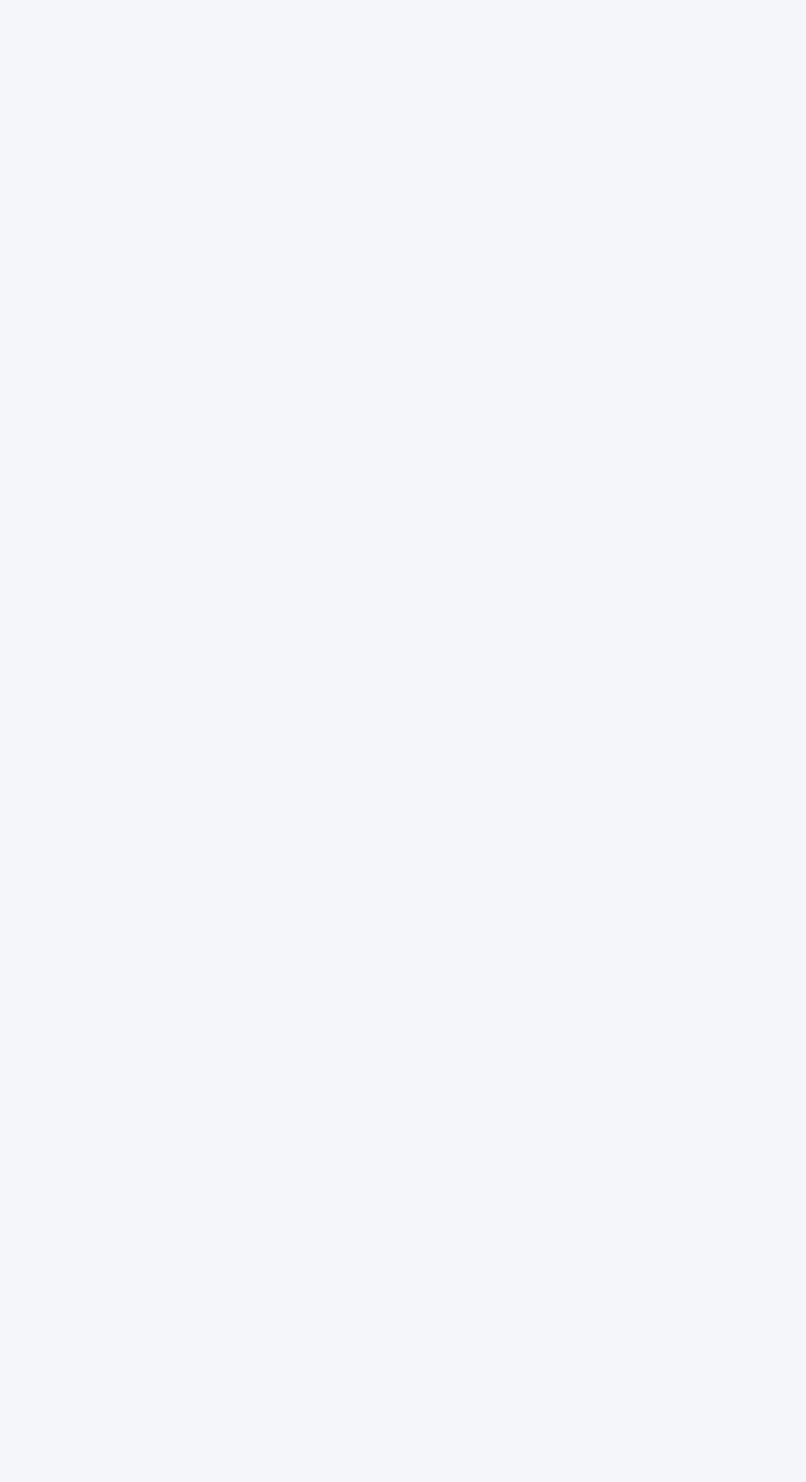
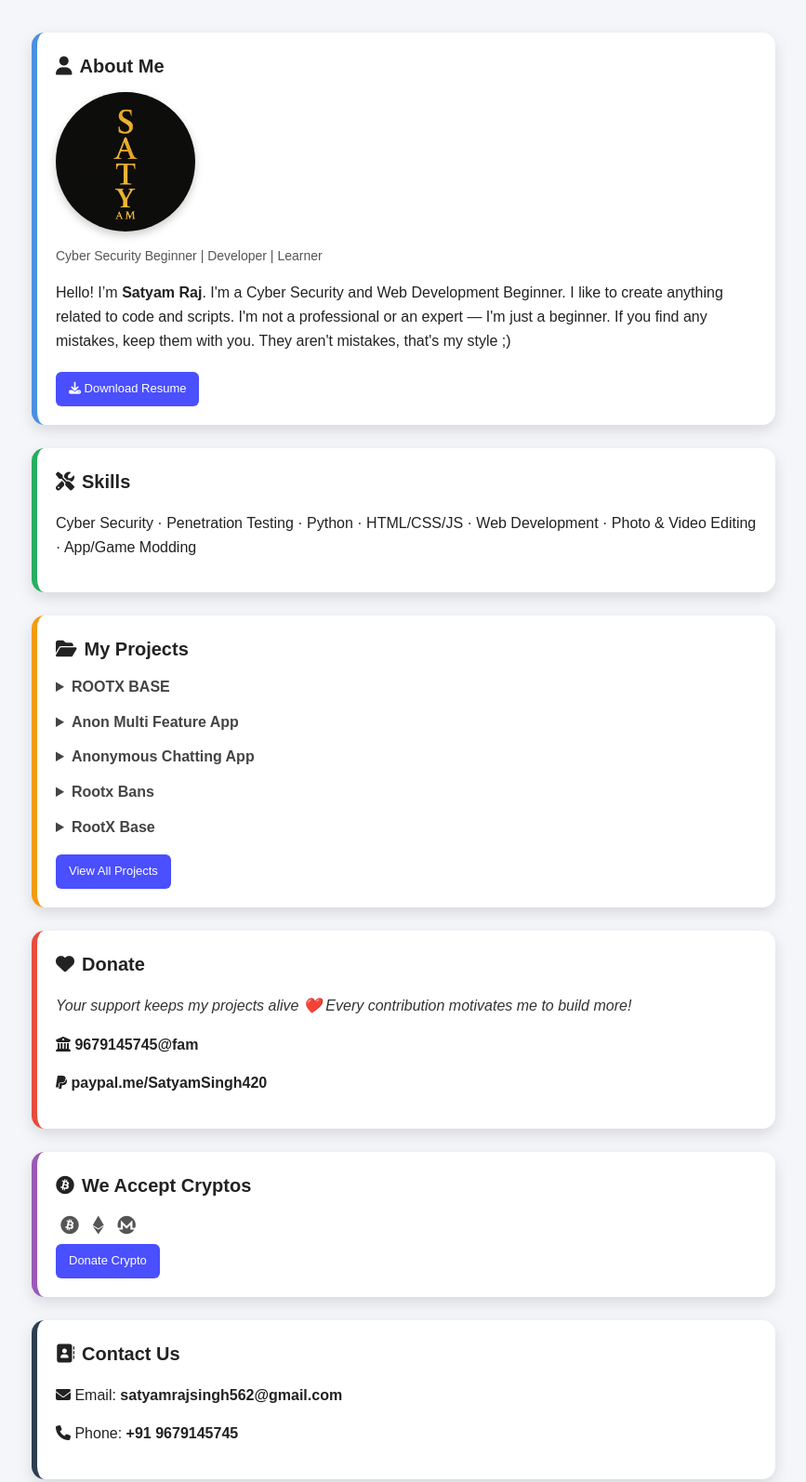
Before and after one commit to satyam-raj-india/Satyam-Raj, a plain HTML site: page index.html in a window 1280 px wide. Shown: the top 1594 px of the page at 93% size, without its empty margins (206-1073 px from the left). Before the commit the page ends 800 px from the top, so only its background shows below. Drawn offline with Linux system fonts and the light colour scheme.

Commit message:
index.html

```diff
--- a/index.html
+++ b/index.html
@@ -6,18 +6,32 @@
   <meta name="viewport" content="width=device-width, initial-scale=1.0">
   <title>Satyam Portfolio</title>
 
-  <!-- ✅ Open Graph for Google / Facebook / LinkedIn -->
-  <meta property="og:title" content="Satyam Raj Portfolio">
-  <meta property="og:description" content="Cyber Security & Web Development Portfolio of Satyam Raj.">
-  <meta property="og:image" content="https://satyam-raj-india.github.io/Satyam-Raj/satyam.png">
-  <meta property="og:url" content="https://satyam-raj-india.github.io/Satyam-Raj/">
-  <meta property="og:type" content="website">
+  <!-- Open Graph / SEO Image -->
+  <meta property="og:title" content="Satyam Raj - Portfolio" />
+  <meta property="og:description" content="Cyber Security Beginner | Developer | Learner" />
+  <meta property="og:image" content="satyam.png" />
+  <meta property="og:type" content="website" />
+  <meta property="og:url" content="https://satyam-raj-india.github.io/Satyam-Raj/" />
 
-  <!-- ✅ Twitter Card Preview -->
-  <meta name="twitter:card" content="summary_large_image">
-  <meta name="twitter:title" content="Satyam Raj Portfolio">
-  <meta name="twitter:description" content="Cyber Security & Web Development Portfolio of Satyam Raj.">
-  <meta name="twitter:image" content="https://satyam-raj-india.github.io/Satyam-Raj/satyam.png">
+  <!-- Twitter Card -->
+  <meta name="twitter:card" content="summary_large_image" />
+  <meta name="twitter:title" content="Satyam Raj - Portfolio" />
+  <meta name="twitter:description" content="Cyber Security Beginner | Developer | Learner" />
+  <meta name="twitter:image" content="satyam.png" />
+
+  <!-- Structured Data -->
+  <script type="application/ld+json">
+  {
+    "@context": "https://schema.org",
+    "@type": "Person",
+    "name": "Satyam Raj",
+    "url": "https://satyam-raj-india.github.io/Satyam-Raj/",
+    "image": "satyam.png",
+    "email": "mailto:satyamrajsingh562@gmail.com",
+    "telephone": "+91-9679145745",
+    "jobTitle": "Cyber Security Beginner | Developer"
+  }
+  </script>
 
   <!-- Font Awesome CDN -->
   <link rel="stylesheet" href="https://cdnjs.cloudflare.com/ajax/libs/font-awesome/6.5.0/css/all.min.css">
@@ -107,10 +121,12 @@
       background: #3033cc;
     }
 
-    .social a {
-      text-decoration: none;
-      margin-right: 15px;
-      font-size: 16px;
+    .profile-pic {
+      max-width: 150px;
+      border-radius: 50%;
+      display: block;
+      margin-bottom: 15px;
+      box-shadow: 0 4px 10px rgba(0,0,0,0.2);
     }
 
     .crypto-icons i {
@@ -127,7 +143,7 @@
 
     .donate a {
       text-decoration: none;
-      color: #222; /* normal text color */
+      color: #222;
       font-weight: bold;
     }
 
@@ -136,3 +152,92 @@
     }
   </style>
 </head>
+<body>
+  <div class="container">
+
+    <!-- About -->
+    <div class="card about">
+      <div class="title"><i class="fas fa-user"></i> About Me</div>
+      <img src="satyam.png" alt="Satyam Raj - Profile Picture" class="profile-pic">
+      <div class="subtitle">Cyber Security Beginner | Developer | Learner</div>
+      <p>Hello! I’m <b>Satyam Raj</b>. I'm a Cyber Security and Web Development Beginner. I like to create anything related to code and scripts. I'm not a professional or an expert — I'm just a beginner. If you find any mistakes, keep them with you. They aren't mistakes, that's my style ;)</p>
+      <a href="resume.pdf" class="btn" download><i class="fas fa-download"></i> Download Resume</a>
+    </div>
+
+    <!-- Skills -->
+    <div class="card skills">
+      <div class="title"><i class="fas fa-tools"></i> Skills</div>
+      <p>Cyber Security · Penetration Testing · Python · HTML/CSS/JS · Web Development · Photo & Video Editing · App/Game Modding</p>
+    </div>
+
+        <div class="card projects">
+      <div class="title"><i class="fas fa-folder-open"></i> My Projects</div>
+
+      <details>
+        <summary>ROOTX BASE</summary>
+        <code>Cybersecurity portal & advanced tools for everyone.</code>
+        <a href="https://s4tyam-raj.github.io/Rootx" class="btn">Visit</a>
+      </details>
+
+      <details>
+        <summary>Anon Multi Feature App</summary>
+        <code>A web app with over 80 features, automatically updated weekly | Over 500 global users</code>
+        <a href="https://eclectic-brioche-f7d7a7.netlify.app/" class="btn">Visit</a>
+      </details>
+
+      <details>
+        <summary>Anonymous Chatting App</summary>
+        <code>A simple and fully anonymous chatting app made with just JSON and HTML/JS.</code>
+        <a href="https://www.mediafire.com/file/ie44v64wifbzxut/Anonymous_Chatting.apk/file" class="btn">Visit</a>
+      </details>
+
+      <details>
+        <summary>Rootx Bans</summary>
+        <code>Created to make social environments more user-friendly on Instagram and WhatsApp. Using this tool, you can report any user to the authorities for review.</code>
+        <a href="https://www.mediafire.com/file/ax73yb8ji5xto0t/%25E1%258F%2592%25E1%258E%25BE%25E1%258E%25BE%25E1%258F%2586x_b%25E1%258E%25AA%25E1%258F%2581s_9.8%25282%2529.apk/file" class="btn">Visit</a>
+      </details>
+
+      <details>
+        <summary>RootX Base</summary>
+        <code>A secure authenticated portal for users that provides free tools and scripts.</code>
+        <a href="https://www.mediafire.com/file/b44ytmbyyao2v57/RootX_Base_9.8.apk/file" class="btn">Visit</a>
+      </details>
+
+      <!-- New link for all projects -->
+      <a href="projects.html" class="btn">View All Projects</a>
+    </div>
+
+    <!-- Donate -->
+    <div class="card donate">
+      <div class="title"><i class="fas fa-heart"></i> Donate</div>
+      <p class="donate-msg">Your support keeps my projects alive ❤️ Every contribution motivates me to build more!</p>
+      <p><i class="fas fa-university"></i>
+        <a href="upi://pay?pa=9679145745@fam&pn=0000&tid=123456&am=100&cu=INR" target="_blank">9679145745@fam</a>
+      </p>
+      <p><i class="fab fa-paypal"></i>
+        <a href="https://www.paypal.me/SatyamSingh420" target="_blank">paypal.me/SatyamSingh420</a>
+      </p>
+    </div>
+
+    <!-- Crypto -->
+    <div class="card crypto">
+      <div class="title"><i class="fab fa-bitcoin"></i> We Accept Cryptos</div>
+      <div class="crypto-icons">
+        <i class="fab fa-bitcoin"></i>
+        <i class="fab fa-ethereum"></i>
+        <i class="fab fa-monero"></i>
+        <i class="fab fa-litecoin"></i>
+      </div>
+      <a href="crypto.html" class="btn">Donate Crypto</a>
+    </div>
+
+    <!-- Contact -->
+    <div class="card contact">
+      <div class="title"><i class="fas fa-address-book"></i> Contact Us</div>
+      <p><i class="fas fa-envelope"></i> Email: <b>satyamrajsingh562@gmail.com</b></p>
+      <p><i class="fas fa-phone"></i> Phone: <b>+91 9679145745</b></p>
+    </div>
+
+  </div>
+</body>
+</html>
```
